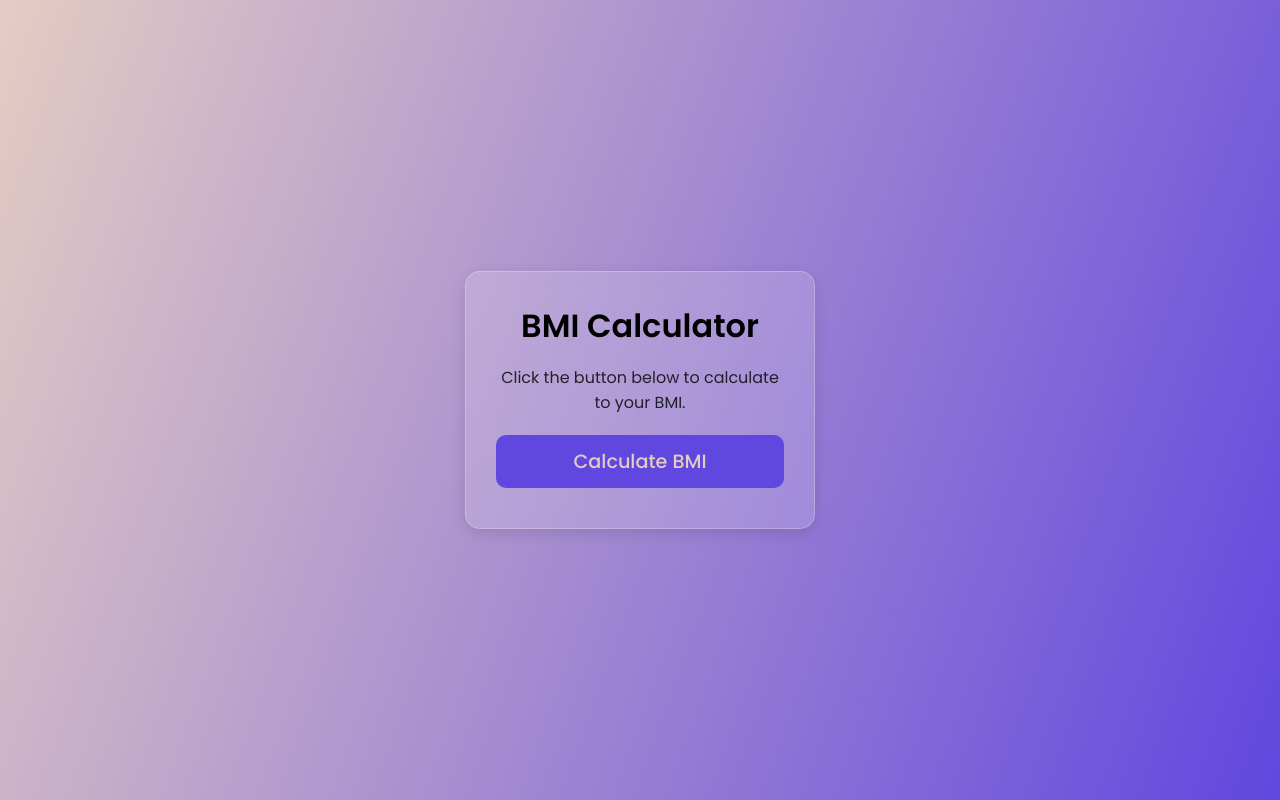
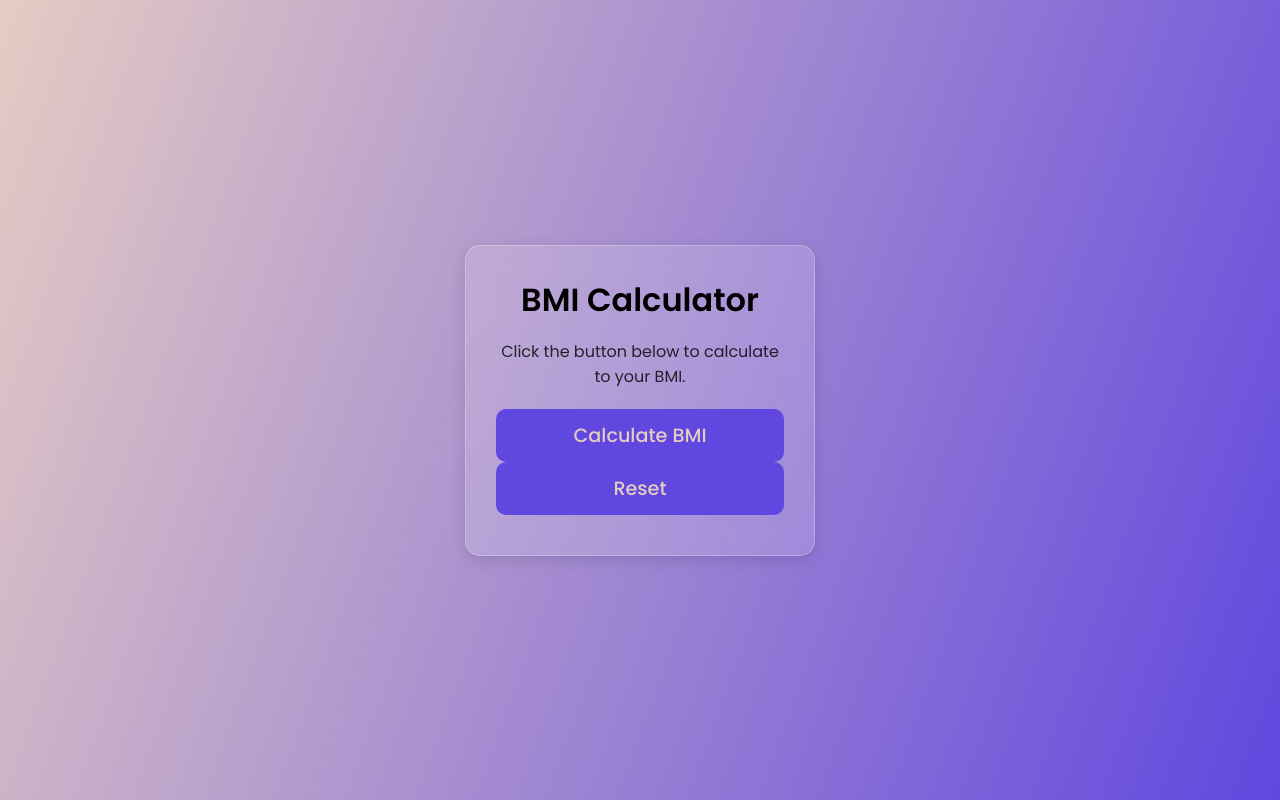
Before and after one commit to vicky-69cyber/BMI-Calculator, a plain HTML site: page index.html in a window 1280 px wide. Drawn offline with Linux system fonts and the light colour scheme.

Commit message:
Add reset button to BMI calculator
Added a reset button to the BMI calculator.

```diff
--- a/index.html
+++ b/index.html
@@ -23,6 +23,7 @@
 
         <p>Click the button below to calculate to your BMI.</p>
         <button onclick="calculatebmi()">Calculate BMI</button>
+        <button onclick="resetbmi()">Reset</button>
 
         <div id="result"></div>
     </div>
```
